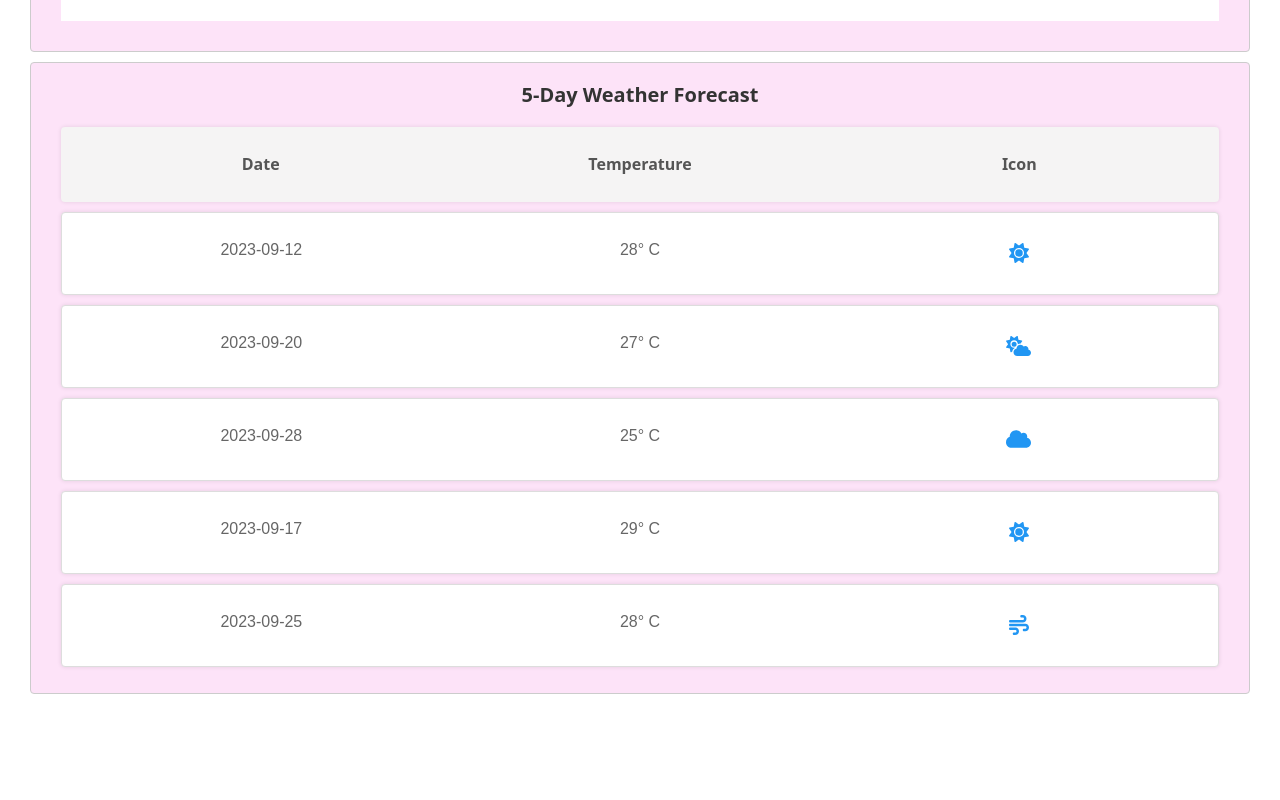
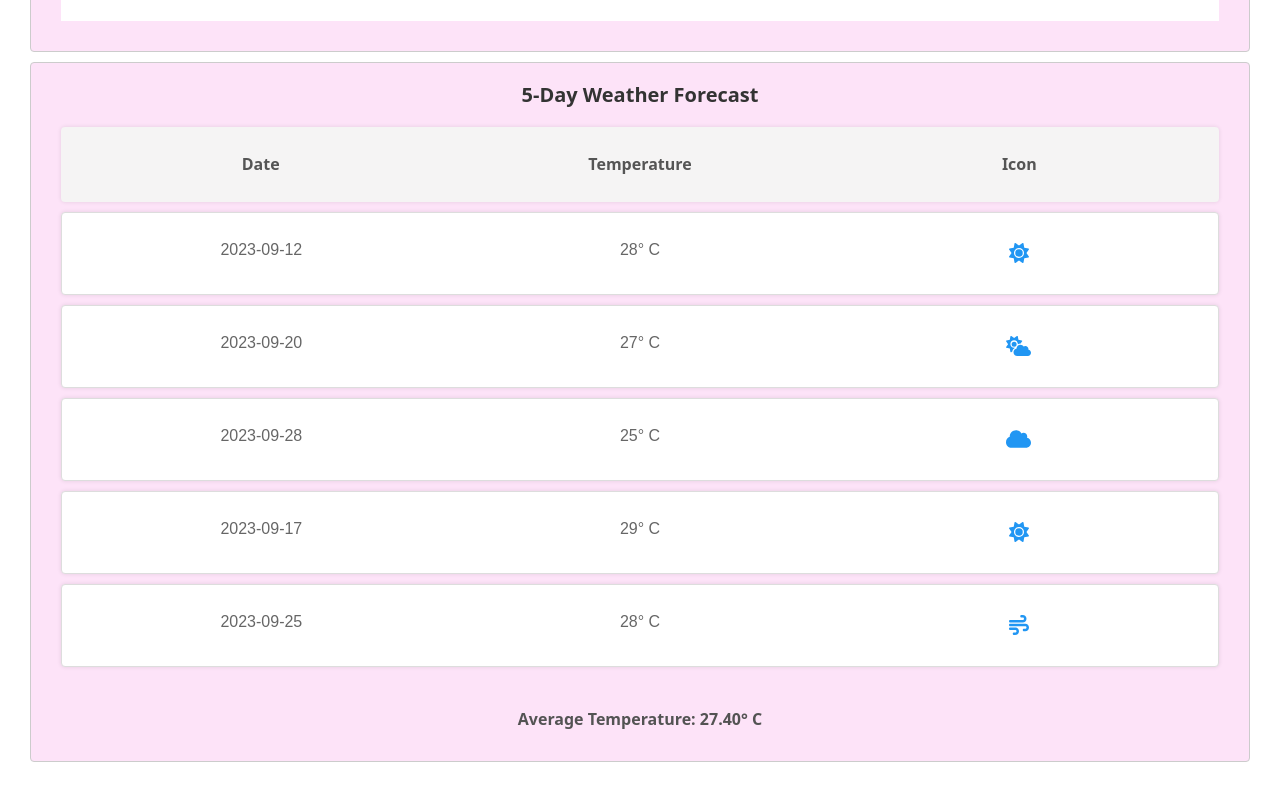
Before and after one commit to yashverma03/weather-forecast, a React (Create React App) app in the folder client/: page / in a window 1280 px wide. Shown: the part 423-1223 px from the top of the page. Before the commit the page ends 1177 px from the top, so only its background shows below. Built offline with nearby package versions, Linux system fonts and the light colour scheme.

Commit message:
added average temperature

```diff
--- a/client/src/components/WeatherForecast/WeatherForecast.jsx
+++ b/client/src/components/WeatherForecast/WeatherForecast.jsx
@@ -36,6 +36,11 @@ const WeatherForecast = ({ data }) => {
 
   const { list } = data;
 
+  const selectedForecasts = list.filter((forecast, index) => index % 8 === 0);
+
+  const totalTemp = selectedForecasts.reduce((sum, forecast) => sum + forecast.main.temp, 0);
+  const averageTemp = totalTemp / selectedForecasts.length;
+
   return (
     <div className={styles.container}>
       <h2 className={styles.heading}>5-Day Weather Forecast</h2>
@@ -47,7 +52,7 @@ const WeatherForecast = ({ data }) => {
       </div>
 
       <ul className={styles.listContainer}>
-        {list.filter((forecast, index) => index % 8 === 0).map((forecast, index) => (
+        {selectedForecasts.map((forecast, index) => (
           <li className={styles.list} key={index}>
             <p className={styles.text}>{forecast.dt_txt.split(' ')[0]}</p>
             <p className={styles.text}>{forecast.main.temp}° C</p>
@@ -55,6 +60,10 @@ const WeatherForecast = ({ data }) => {
           </li>
         ))}
       </ul>
+
+      <p className={styles.averageTemp}>
+        Average Temperature: {averageTemp.toFixed(2)}° C
+      </p>
     </div>
   );
 };
--- a/client/src/components/WeatherForecast/WeatherForecast.module.css
+++ b/client/src/components/WeatherForecast/WeatherForecast.module.css
@@ -61,3 +61,10 @@
   flex-basis: 40%;
   text-align: center;
 }
+
+.averageTemp {
+  margin: 40px 0 20px 0;
+  font-weight: bold;
+  color: rgb(83, 83, 83);
+  text-align: center;
+}
```
